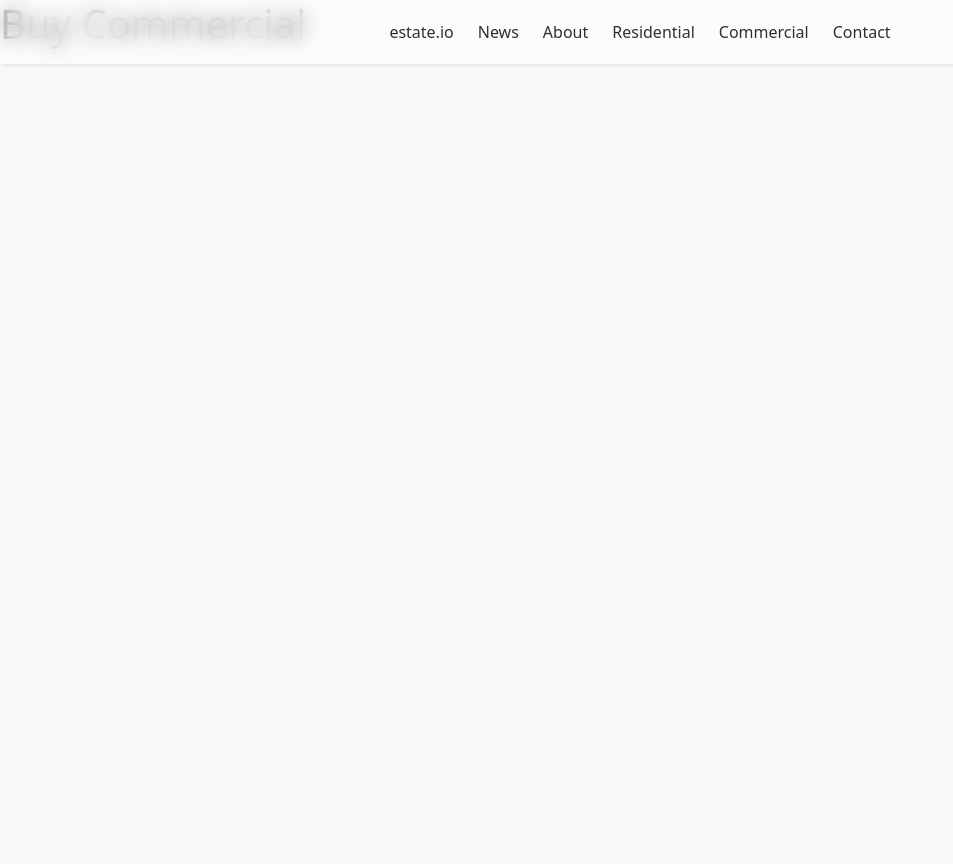
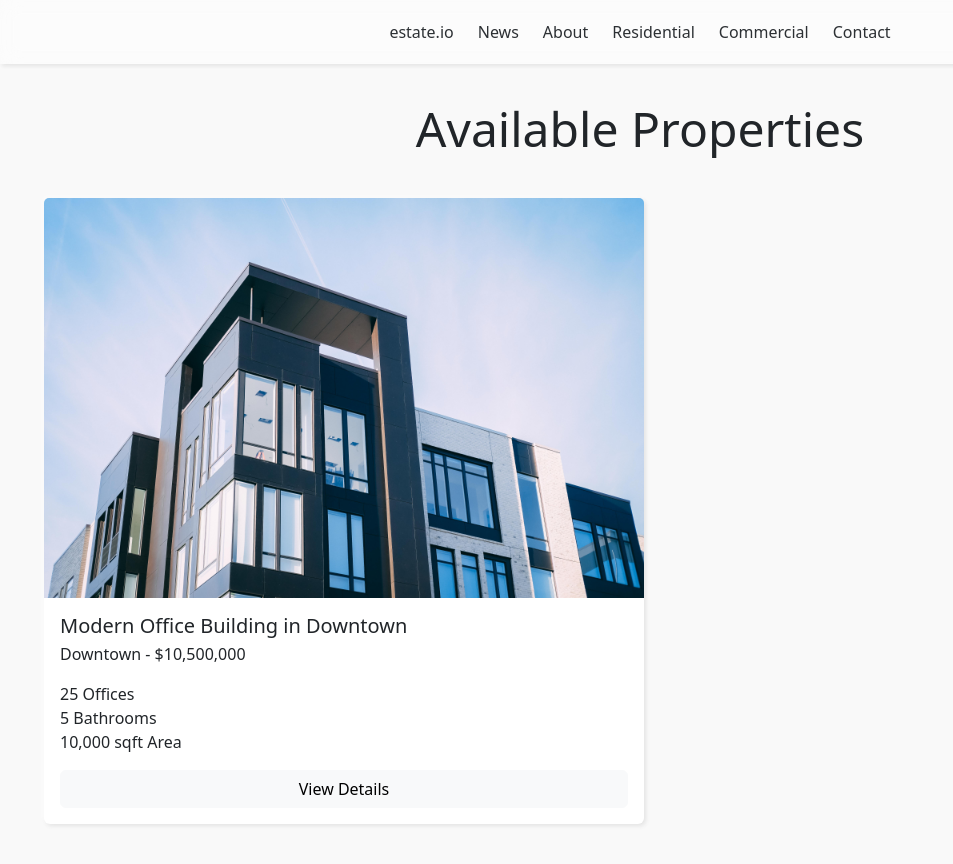
Before and after one commit to andreicsandor/estate-io, a React (Create React App) app in the folder estate-io/: page /commercial-buy in a window 1280 px wide. Shown: the top 864 px of the page, without its empty margins (0-953 px from the left). Before the commit the page ends 800 px from the top, so only its background shows below. Built offline with nearby package versions, Linux system fonts and the light colour scheme.

Commit message:
Add Commercial-Buy page

```diff
--- a/estate-io/src/pages/CommercialBuy.js
+++ b/estate-io/src/pages/CommercialBuy.js
@@ -1,5 +1,58 @@
+import React from 'react';
+import 'bootstrap/dist/css/bootstrap.min.css';
+import { Container, Row, Col, Card, CardImg, CardBody, CardTitle, CardSubtitle, Button } from 'reactstrap';
 
 
-export default function CommercialBuy() {
-    return <h1>Buy Commercial</h1>
-  }
+function CommercialBuy() {
+  const images = [
+    {
+      id: 1,
+      name: 'Modern Office Building in Downtown',
+      image: '/assets/images/gray.jpg',
+      price: '$10,500,000',
+      location: 'Downtown',
+      offices: 25,
+      bathrooms: 5,
+      area: '10,000 sqft'
+    }
+  ];
+
+  return (
+    <>
+    <div style={{margin: '100px'}}></div>
+    <Row>
+      <Col>
+        <h1 className='display-5 text-center'>Available Properties</h1>
+      </Col>
+    </Row>
+    <div className='mb-5 card-wrapper'>
+      <Row>
+        {images.map(property => (
+          <Col key={images.id}>
+            <Card className='card-shadow-custom'>
+              <CardImg className='card-custom'
+                top src={property.image}
+                alt={property.name}
+                style={{height: 400}}
+                width="100%"
+              />
+              <CardBody>
+                <CardTitle tag='h5' className='mb-2'>{property.name}</CardTitle>
+                <CardSubtitle className='mb-3'>{property.location} - {property.price}</CardSubtitle>
+                <ul className='list-unstyled'>
+                  <li>{property.offices} Offices</li>
+                  <li>{property.bathrooms} Bathrooms</li>
+                  <li>{property.area} Area</li>
+                </ul>
+                <Button color='light' block>View Details</Button>
+              </CardBody>
+            </Card>
+          </Col>
+        ))}
+      </Row>
+    </div>
+    </>
+  );
+}
+
+export default CommercialBuy;
```
